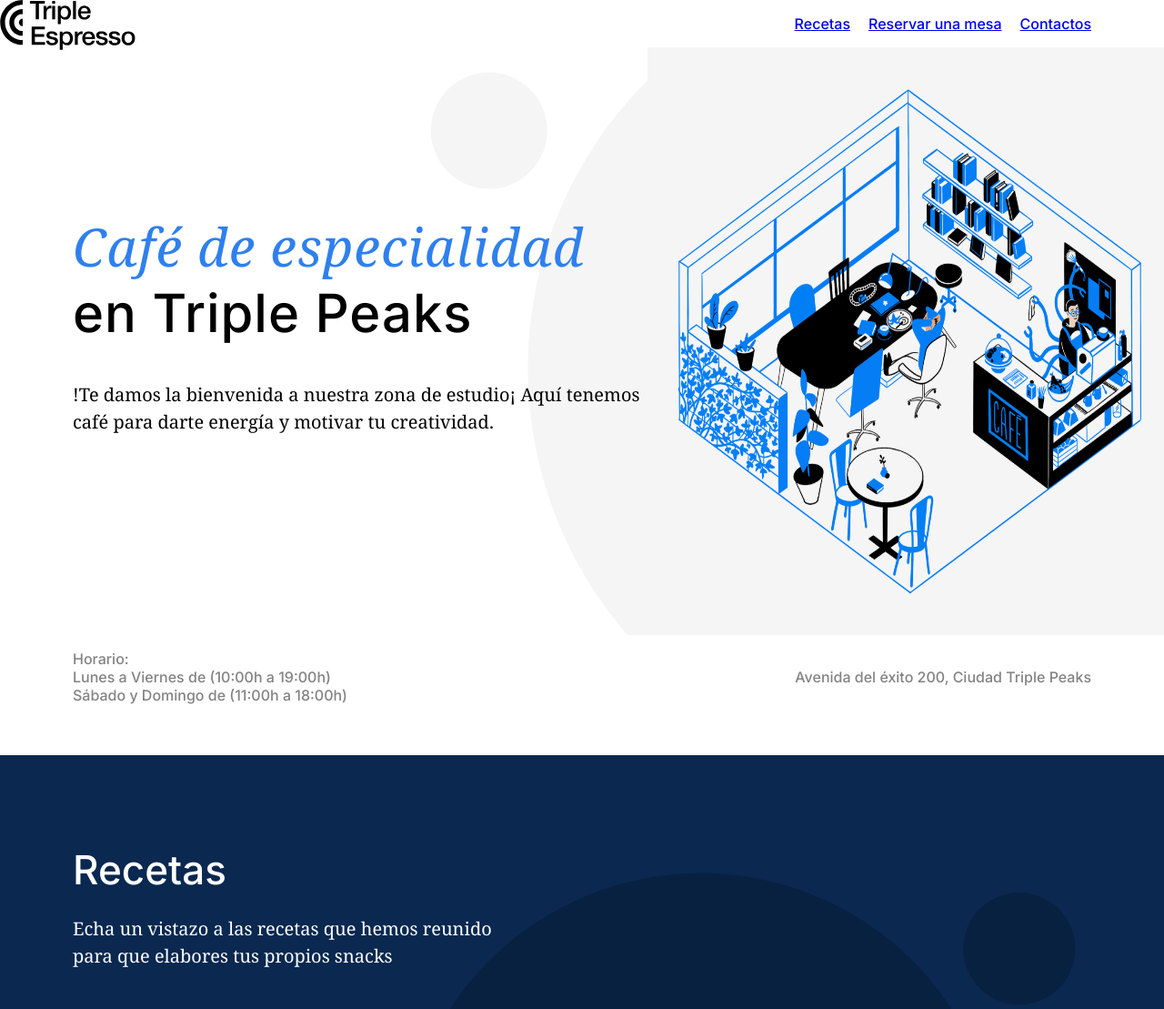
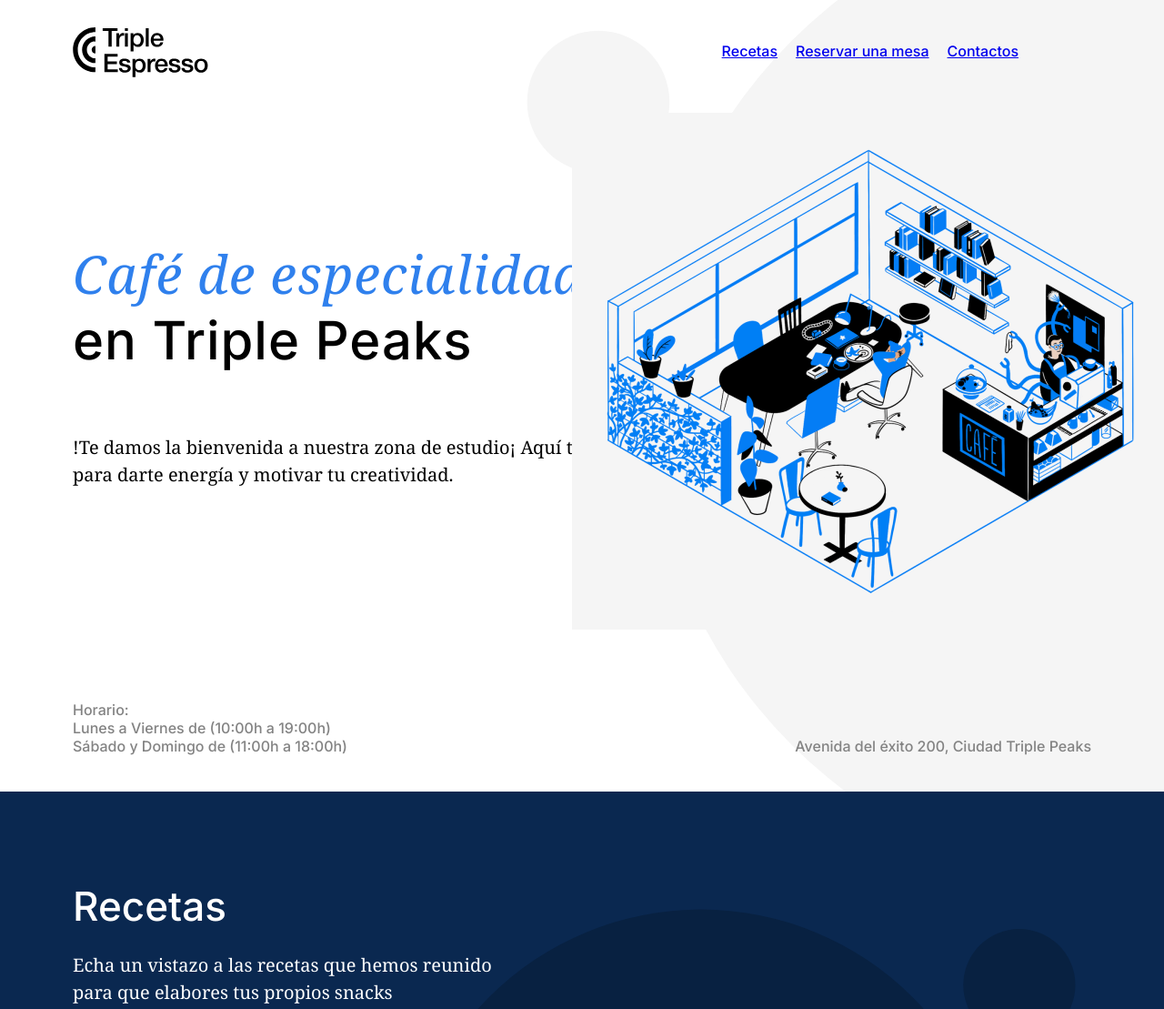
Before and after one commit to Raybamo/web_project_coffeeshop, a plain HTML site: page index.html in a window 1280 px wide. Shown: the top 1109 px of the page at 91% size. Drawn offline with nearby package versions, Linux system fonts and the light colour scheme.

Commit message:
cambios v4

```diff
--- a/index.html
+++ b/index.html
@@ -47,16 +47,12 @@
               <img src="images/logo_coffeeshop_dark.svg" alt="Logo del sitio" />
             </a>
           </nav>
-          <div class="centar">
           <ul class="nav__links">
             <li class="nav__link"><a id="#recetas" href="#recipes">Recetas</a></li>
-            <li class="nav__link"><a href="#reservar">Reservar una mesa</a></li>
+            <li class="nav__link"><a href="#reservation">Reservar una mesa</a></li>
             <li class="nav__link"><a href="#contactos">Contactos</a></li>
           </ul>
-          </div>
         </nav>
-        <div class="header__content">
-          <div class="header__intro">
             <h1 class="header__title">
               <span class="header__span-accent">Café de especialidad&nbsp;</span><br>en
               Triple Peaks</br>
@@ -65,24 +61,18 @@
               !Te damos la bienvenida a nuestra zona de estudio¡ Aquí tenemos
               café para darte energía y motivar tu creatividad.
             </p>
-          </div>
           <img
             class="header__image"
             src="images/inside_coffee_shop.png"
             alt="Cafetería con mucha variedad de bebidas"
           />
-        </div>
         <div class="header__footer">
-          <nav class="header__paragraph">
-            <ul class="header__paragraph-list">
-              <li>Horario:</li>
-              <li>Lunes a Viernes de (10:00h a 19:00h)</li>
-              <li>Sábado y Domingo de (11:00h a 18:00h)</li>
-            </ul>
-          </nav>
-          <p class="header__footer-paragraph">
-            Avenida del éxito 200, Ciudad Triple Peaks
-          </p>
+          <div>
+          <p class="header__paragraph">Horario:</p>
+          <p class="header__paragraph">Lunes a Viernes de (10:00h a 19:00h)</p>
+          <p class="header__paragraph">Sábado y Domingo de (11:00h a 18:00h)</p>
+          </div>
+          <p class="header__paragraph"> Avenida del éxito 200, Ciudad Triple Peaks </p>
         </div>
       </header>
       <main class="content">
@@ -106,7 +96,7 @@
           </div>
         </div>
         </section>
-        <section class="reservation"></section>
+        <section class="reservation" id="reservation"></section>
       </main>
       <footer class="footer"></footer>
     </div>
--- a/pages/index.css
+++ b/pages/index.css
@@ -1,4 +1,5 @@
 .page {
+  margin: 0 auto;
   min-width: 1100px;
   max-width: 1600px;
   font-size: 16px;
@@ -34,16 +35,22 @@
   font-size: 16px;
   line-height: 20px;
 }
-.header__content {
+.header {
+  position: relative;
   display: flex;
-  justify-content: space-between;
+  flex-direction: column;
   background-image: url(/images/background_header.svg);
   background-size: cover;
+  height: 100vh;
+  padding-bottom: 40px;
+  padding-left: 80px;
+  padding-right: 80px;
+  padding-top: 30px;
+  max-height: 800px;
 }
 .header__title {
   margin-top: 183px;
   max-width: 709px;
-  padding-left: 80px;
   font-family: "Inter";
   font-style: normal;
   font-weight: 500;
@@ -61,7 +68,6 @@
 }
 .header__description {
   margin-top: 28px;
-  padding-left: 80px;
   max-width: 683px;
   font-family: "Noto Serif";
   font-style: normal;
@@ -71,13 +77,30 @@
 }
 
 .header__image {
-  height: 646px;
-  width: 568px;
+  position: absolute;
+  top: 124px;
+  right: 5px;
+  height: 568px;
+  width: 646px;
 }
 
 .header__footer {
   display: flex;
   justify-content: space-between;
+  align-items: flex-end;
+  font-family: "Inter";
+  font-style: normal;
+  font-weight: 500;
+  font-size: 16px;
+  line-height: 20px;
+  color: #838383;
+  margin-top: auto;
+}
+
+.header__paragraph {
+  margin: 0;
+  /* padding-bottom: 40px;
+  padding-left: 80px; */
   font-family: "Inter";
   font-style: normal;
   font-weight: 500;
@@ -85,26 +108,9 @@
   line-height: 20px;
   color: #838383;
 }
-
-.header__paragraph {
-  list-style: none;
-  padding-bottom: 40px;
-  padding-left: 80px;
-  font-family: "Inter";
-  font-style: normal;
-  font-weight: 500;
-  font-size: 16px;
-  line-height: 20px;
-  color: #838383;
-}
-.header__paragraph-list{
-    list-style: none;
-    padding: 0;
-}
 .header__footer-paragraph {
   display: flex;
   align-items: center;
-  padding-bottom: 40px;
   padding-right: 80px;
   margin: 0;
 }
```
